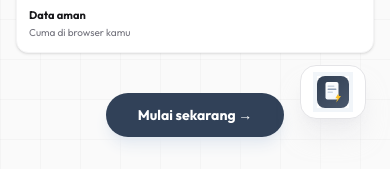
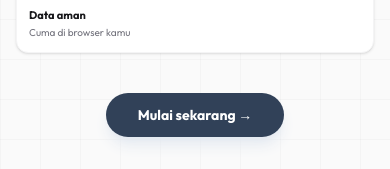
Before and after one commit to 1tsprune/eazy-cv, a Next.js app: page / in a window 390 px wide. Shown: the part 701-870 px from the top of the page. Built offline with nearby package versions, Linux system fonts and the light colour scheme; no server answers.

Commit message:
fix: hide floating Trakteer button on mobile

```diff
--- a/src/components/TrakteerFab.tsx
+++ b/src/components/TrakteerFab.tsx
@@ -14,7 +14,7 @@ export function TrakteerFab() {
       href={DONATION.url}
       target="_blank"
       rel="noopener noreferrer"
-      className="fixed bottom-6 right-6 z-40 flex items-center gap-2.5 rounded-2xl border border-zinc-200 bg-white px-4 py-2.5 shadow-xl shadow-zinc-200/50 transition hover:border-slate-300 hover:shadow-2xl dark:border-zinc-700 dark:bg-zinc-900 dark:shadow-black/30"
+      className="fixed bottom-6 right-6 z-40 hidden items-center gap-2.5 rounded-2xl border border-zinc-200 bg-white px-4 py-2.5 shadow-xl shadow-zinc-200/50 transition hover:border-slate-300 hover:shadow-2xl md:flex dark:border-zinc-700 dark:bg-zinc-900 dark:shadow-black/30"
     >
       <Logo variant="icon" size="sm" className="ring-4 ring-slate-100 dark:ring-slate-900" />
       <div className="mr-1 hidden flex-col items-start sm:flex">
```
